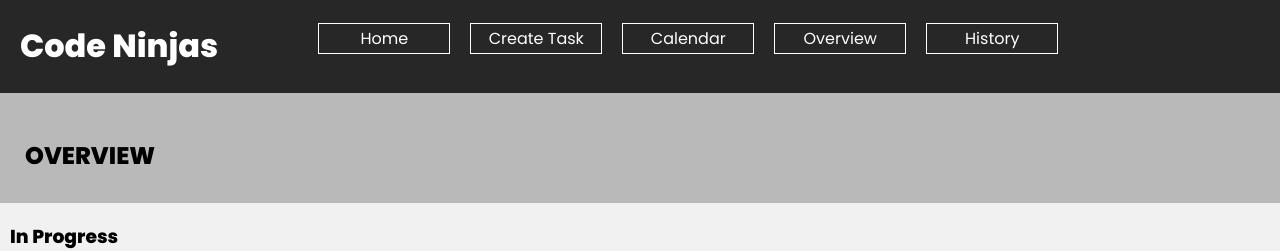
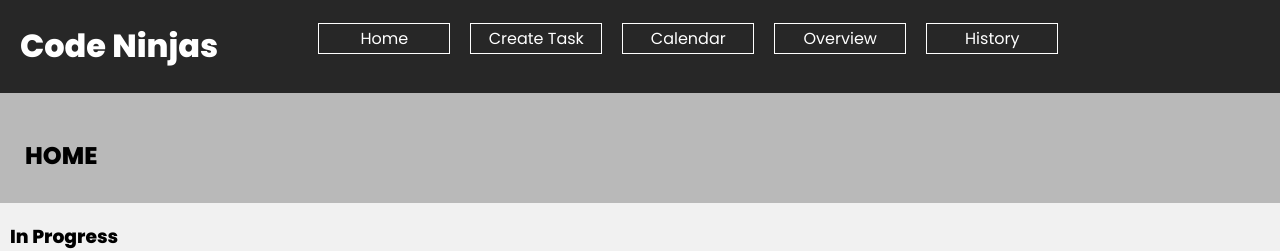
Before and after one commit to NightWolfz2/CTRLALTDELETE, a React (Create React App) app in the folder frontend/: page / in a window 1280 px wide. Shown: the top 251 px of the page. Built offline with nearby package versions, Linux system fonts and the light colour scheme; no server answers.

Commit message:
Homepage css and name updates

```diff
--- a/frontend/src/index.css
+++ b/frontend/src/index.css
@@ -11,7 +11,7 @@ body {
   margin: 0;
   font-family: "Poppins";
 }
-.overview {
+.home-details {
   background: #b9b9b9;
   height: 100px;
   padding: 5px;
--- a/frontend/src/pages/Home.js
+++ b/frontend/src/pages/Home.js
@@ -22,8 +22,8 @@ const Home = () => {
 
   return (
     <div className="home">
-      <div className="overview">
-        <h2>OVERVIEW</h2>
+      <div className="home-details">
+        <h2>HOME</h2>
       </div>
       <h3>In Progress</h3>
       <div className="tasks">
```
